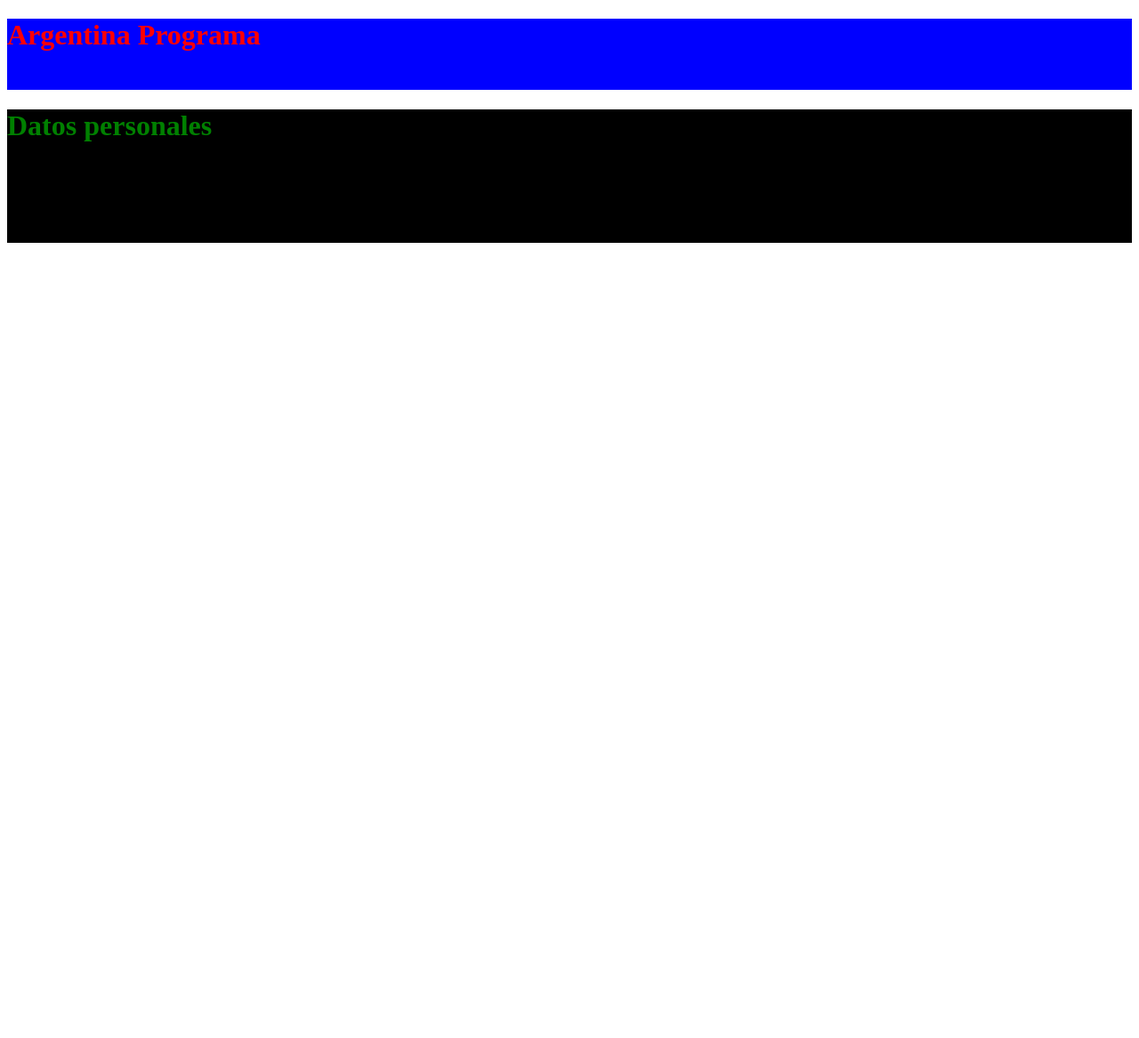
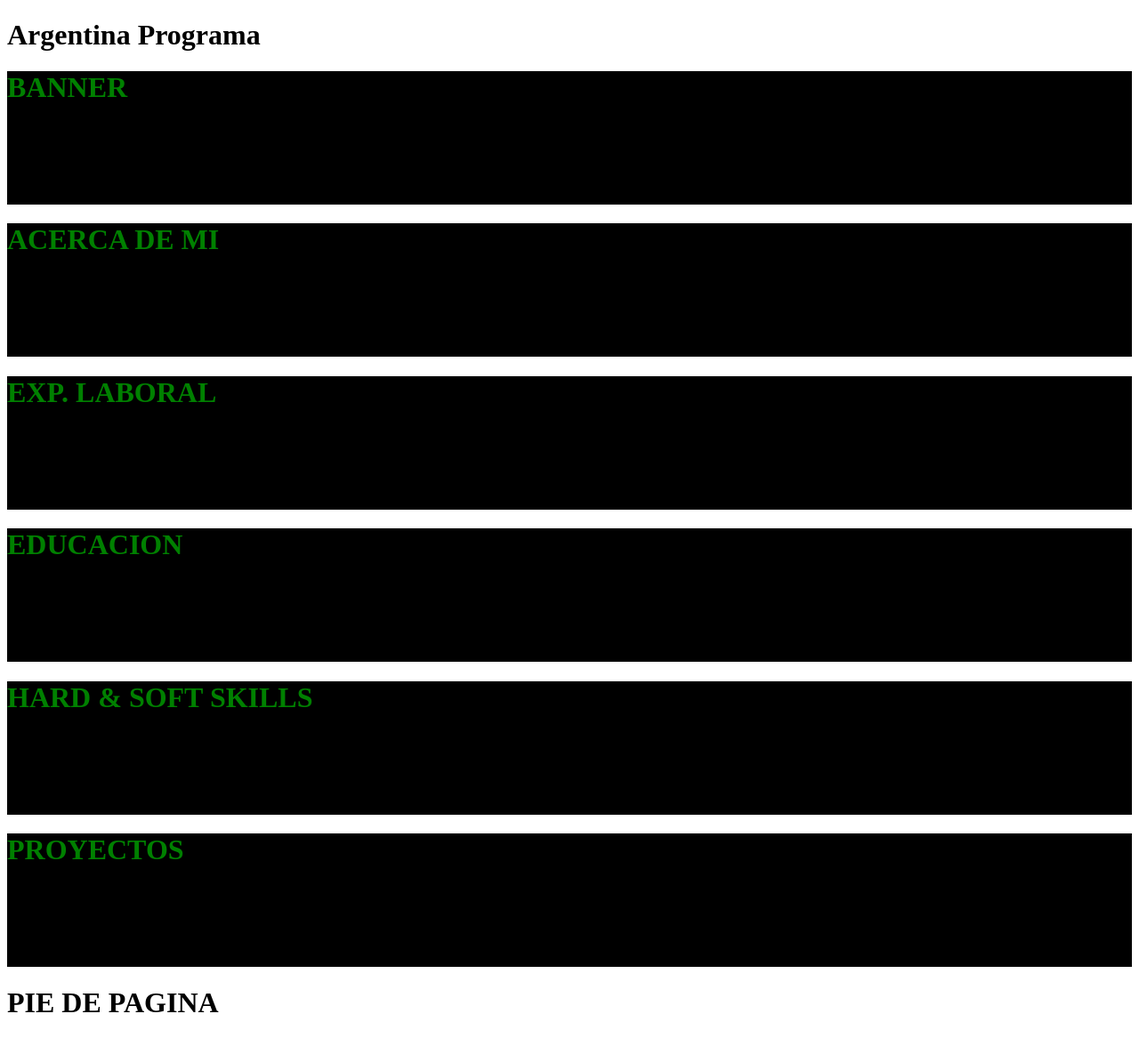
Before and after one commit to GonzaloYustos/MaquetadoDesafio2, a plain HTML site: page index.html in a window 1280 px wide. Shown: the whole page at 89% size. Before the commit the page ends 800 px from the top, so only its background shows below. Drawn offline with Linux system fonts and the light colour scheme.

Commit message:
Se agregan bloques principales y modificacion en styles

```diff
--- a/css/styles.css
+++ b/css/styles.css
@@ -1,10 +1,10 @@
-#encabezado {
+.header {
     color : red ;
     background-color: blue;
     height: 80px;
 }
 
-#datos {
+.bloques {
     color : green ;
     background-color: black;
     height: 150px;
--- a/index.html
+++ b/index.html
@@ -8,11 +8,29 @@
     <link rel="stylesheet" href="css/styles.css">
 </head>
 <body>
-    <div id="encabezado">
+    <header>
         <h1>Argentina Programa</h1>
+    </header>
+    <div class="bloques">
+        <h1>BANNER</h1>
     </div>
-    <div id="datos">
-        <h1>Datos personales</h1>
+    <div class="bloques">
+        <h1>ACERCA DE MI</h1>
     </div>
+    <div class="bloques">
+        <h1>EXP. LABORAL</h1>
+    </div>
+    <div class="bloques">
+        <h1>EDUCACION</h1>
+    </div>
+    <div class="bloques">
+        <h1>HARD & SOFT SKILLS</h1>
+    </div>
+    <div class="bloques">
+        <h1>PROYECTOS</h1>
+    </div>
+    <footer>
+        <h1>PIE DE PAGINA</h1>
+    </footer>
 </body>
 </html>
```
